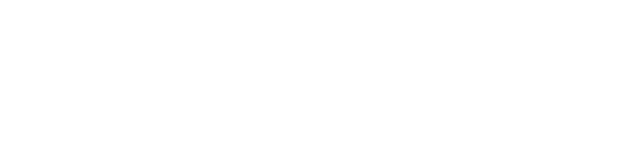
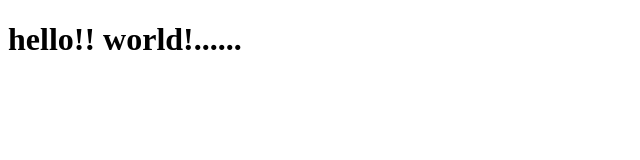
Before and after one commit to PazhanivelrajanS/demores, a plain HTML site: page demo1.html in a window 1280 px wide. Shown: the whole page, without its empty margins (0-640 px from the left). Drawn offline with Linux system fonts and the light colour scheme.

Commit message:
second commit

```diff
--- a/demo1.html
+++ b/demo1.html
@@ -8,4 +8,5 @@
 <body>
 
 </body>
+    <h1>hello!! world!......</h1>
 </html>
```
